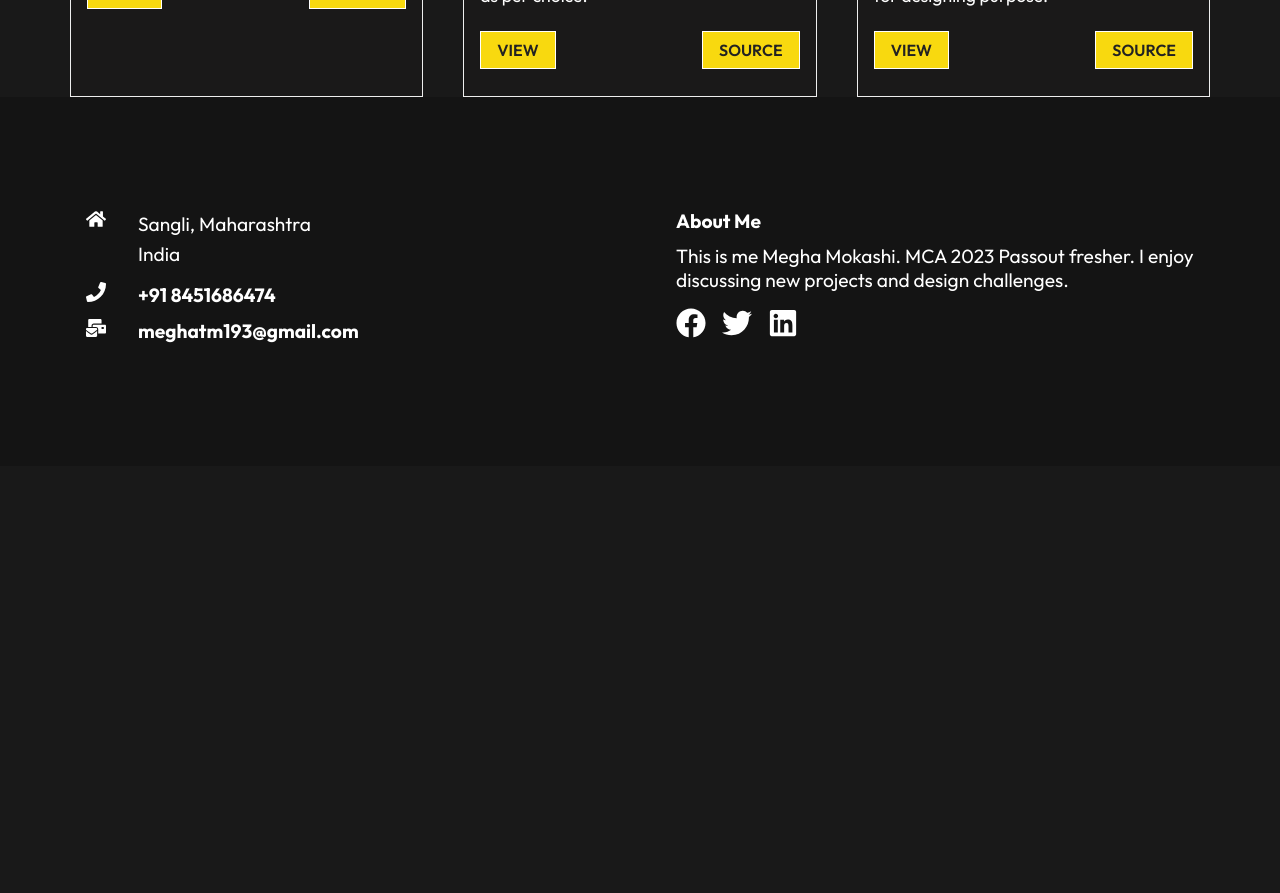
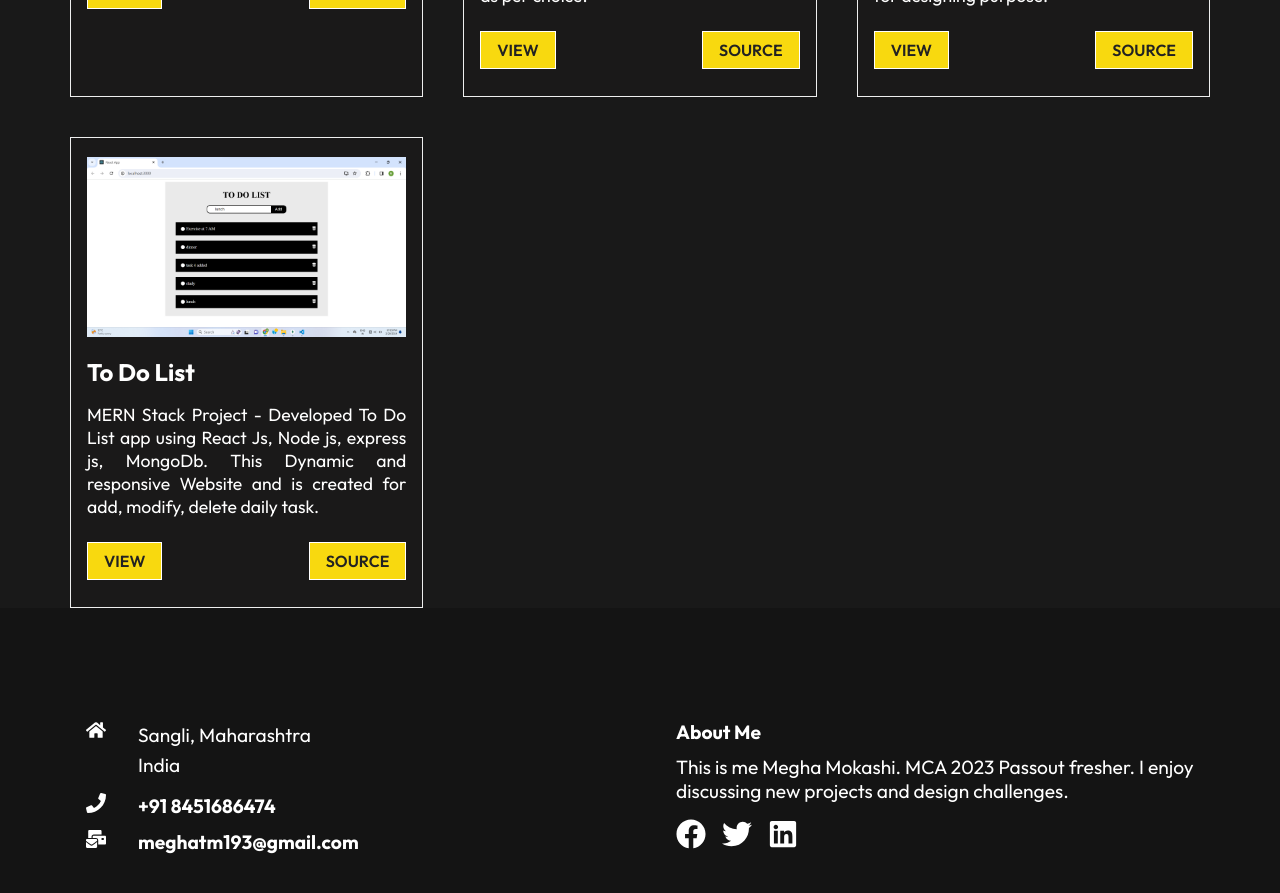
Before and after one commit to Meghatm193/ReactMyPortfolio, a React (Create React App) app: page /#/ in a window 1280 px wide. Shown: the part 1400-2293 px from the top of the page. Before the commit the page ends 1866 px from the top, so only its background shows below. Built offline with nearby package versions, Linux system fonts and the light colour scheme.

Commit message:
Added new project in project section

```diff
--- a/src/components/WorkCardData.js
+++ b/src/components/WorkCardData.js
@@ -1,6 +1,7 @@
 import proj1 from "../assets/project1.png"
 import proj2 from "../assets/project2.png"
 import proj3 from "../assets/project3.png"
+import proj4 from "../assets/project4.png"
 
 
 const ProjectCardData = [
@@ -24,7 +25,15 @@ const ProjectCardData = [
         text : "HTM5, CSS3, Bootstrap - Designed Crime Management System using HTML5, CSS3 and Bootstrap. This static and responsive Website and is created for designing purpose.",
         view : "#",
         source : "#"
+    },
+    {
+        imgsrc: proj4,
+        title : "To Do List",
+        text : "MERN Stack Project - Developed To Do List app using React Js, Node js, express js, MongoDb. This Dynamic and responsive Website and is created for add, modify, delete daily task.",
+        view : "#",
+        source : "#"
     }
+
 
 ];
 export default ProjectCardData;
```
Also changed, not shown: src/assets/project4.png (added).
